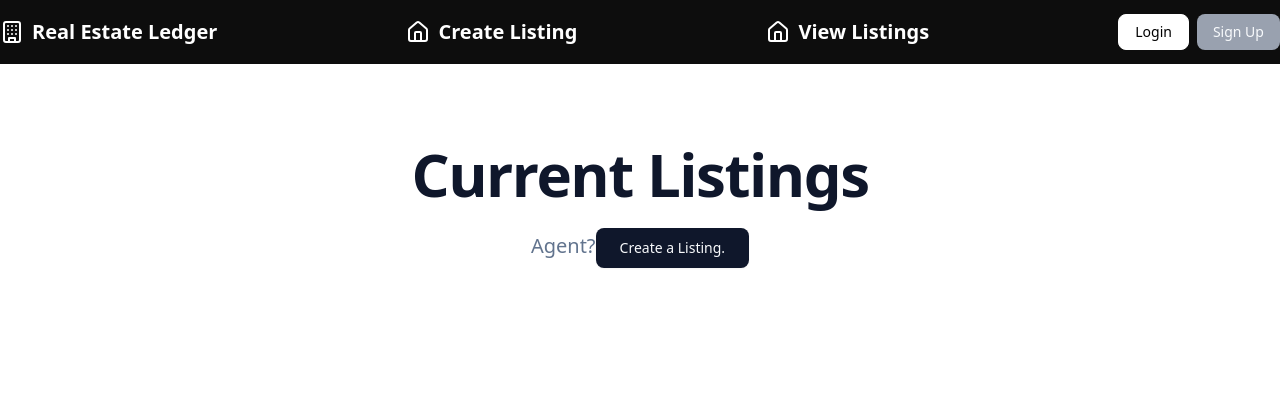
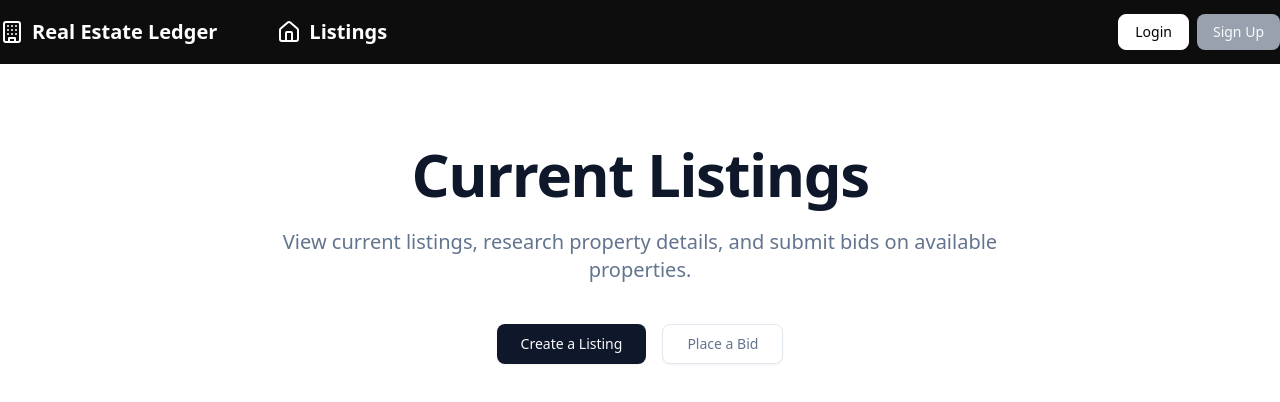
Before and after one commit to Real-Estate-Security/frontend-real-estate-ledger, a React (Vite) app: page /frontend-real-estate-ledger/listings in a window 1280 px wide. Shown: the top 402 px of the page. Built offline with nearby package versions, Linux system fonts and the light colour scheme.

Commit message:
Edits to nav header and skeleton for view listings page

```diff
--- a/src/components/header/NavHeader.tsx
+++ b/src/components/header/NavHeader.tsx
@@ -20,7 +20,7 @@ export default function NavHeader() {
   return (
     <header className="sticky top-0 z-50 w-full border-slate-800 bg-black/95">
       <div className="container flex h-16 items-center justify-between">
-        <div className="flex items-center gap-2">
+        <div className="flex items-center gap-15">
           <Link
             to="/frontend-real-estate-ledger"
             className="flex items-center gap-2"
@@ -30,27 +30,14 @@ export default function NavHeader() {
               Real Estate Ledger
             </span>
           </Link>
-        </div>
-        <div className="flex items-center gap-2">
-          <Link
-            to="/frontend-real-estate-ledger/properties"
-            className="flex items-center gap-2"
-          >
-            <House className="h-6 w-6 text-white" />
-            <span className="font-bold text-xl hidden sm:inline-block text-white">
-              Create Listing
-            </span>
-          </Link>
-        </div>
 
-        <div className="flex items-center gap-2">
           <Link
             to="/frontend-real-estate-ledger/listings"
             className="flex items-center gap-2"
           >
             <House className="h-6 w-6 text-white" />
             <span className="font-bold text-xl hidden sm:inline-block text-white">
-              View Listings
+              Listings
             </span>
           </Link>
         </div>
--- a/src/components/listings/ListingForm.tsx
+++ b/src/components/listings/ListingForm.tsx
@@ -305,9 +305,6 @@ export function ListingForm({ onSubmit }: ListingFormProps) {
               <Label htmlFor="zip" className="font-medium">
                 Zip Code
               </Label>
-              <div className="absolute inset-y-0 left-0 flex items-center pl-3 pointer-events-none text-gray-400">
-                  <MapPinHouse className="h-5 w-5" />
-              </div>
               <Input
                 id="zip"
                 placeholder="Zipcode"
--- a/src/pages/Listings.tsx
+++ b/src/pages/Listings.tsx
@@ -16,15 +16,21 @@ const ViewListings = () => {
           <h1 className="text-4xl sm:text-5xl md:text-6xl font-bold tracking-tight">
              <span className="text-primary">Current Listings </span>
           </h1>
-          <p className="mt-6 text-lg sm:text-xl text-muted-foreground max-w-3xl mx-auto">
-            Agent?
-            <Link to="/frontend-real-estate-ledger/properties">
-                <Button size="lg"
-                  onClick={handleNewListing}>
-                  Create a Listing.
+          <div className="mt-6 text-lg sm:text-xl text-muted-foreground max-w-3xl mx-auto">
+            View current listings, research property details, and submit bids on available properties.
+            <div className="mt-10 flex justify-center gap-4">
+              <Link to="/frontend-real-estate-ledger/properties">
+                <Button size="lg" className="cursor-pointer" onClick={handleNewListing}>
+                  Create a Listing
                 </Button>
               </Link>
-          </p>
+              <Link to="/frontend-real-estate-ledger/bids">
+                <Button variant="outline" size="lg" className="cursor-pointer">
+                  Place a Bid
+                </Button>
+              </Link>
+            </div>
+         </div>
         </div>
       </section>
     </div>
```
